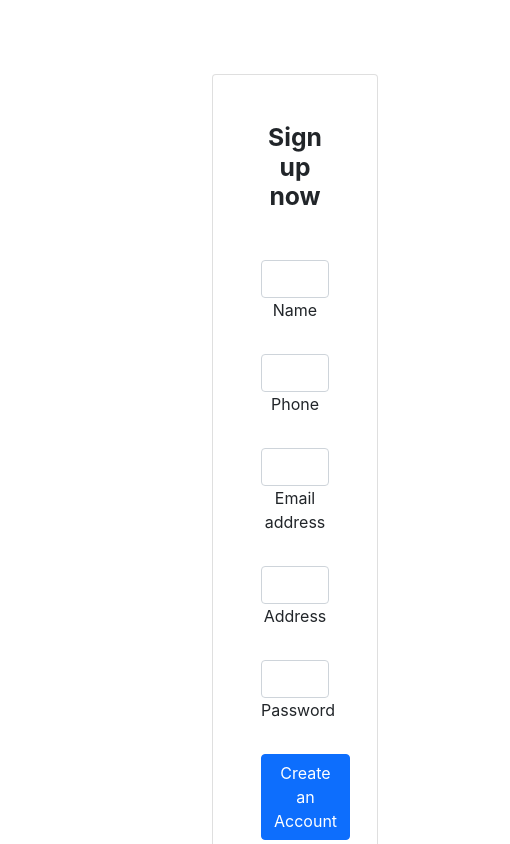
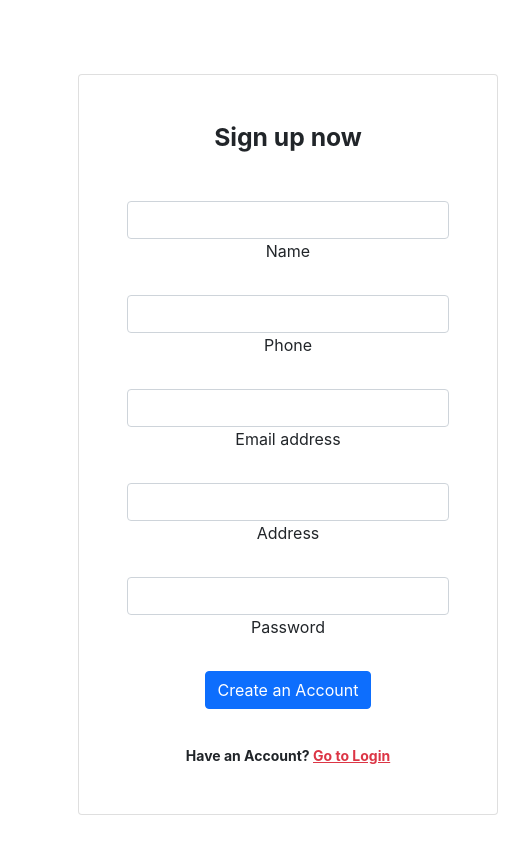
Before and after one commit to Anandateertha/Ecommerce-Website, a React (Create React App) app: page /signup in a window 390 px wide. Shown: the top 844 px of the page, 510 px wide, since content can reach past the window. Built offline with nearby package versions, Linux system fonts and the light colour scheme; the HTML template or start-up script is replaced by a standard one.

Commit message:
Responsiveness to SignUp page

```diff
--- a/src/components/SignUp.js
+++ b/src/components/SignUp.js
@@ -47,7 +47,7 @@ const SignUp = () => {
 
 
     return (
-        <div>
+        <div className='sign'>
             <section className="text-center text-lg-start all">
                 <div className="container py-4">
                     <div className="row g-0 align-items-center">
--- a/src/styles/SignUp.css
+++ b/src/styles/SignUp.css
@@ -16,3 +16,19 @@
     height: 630px;
     width: 300px;
 }
+
+@media screen and (max-width:664px) {
+    .sign
+    {
+        display: flex;
+        justify-content: center;
+        align-items: center;
+        width: 644px;
+        margin-left: -134px;
+    }
+    .image
+    {
+        visibility: hidden;
+        display: none;
+    }
+}
```
